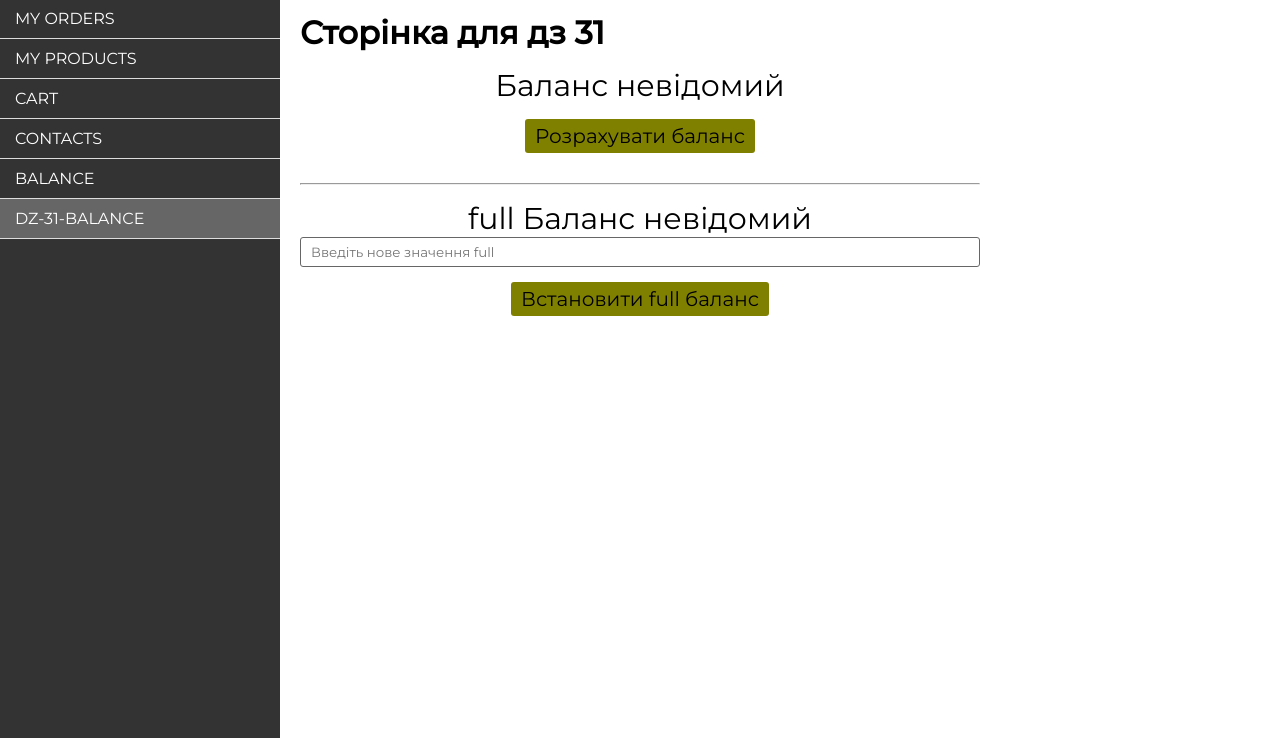
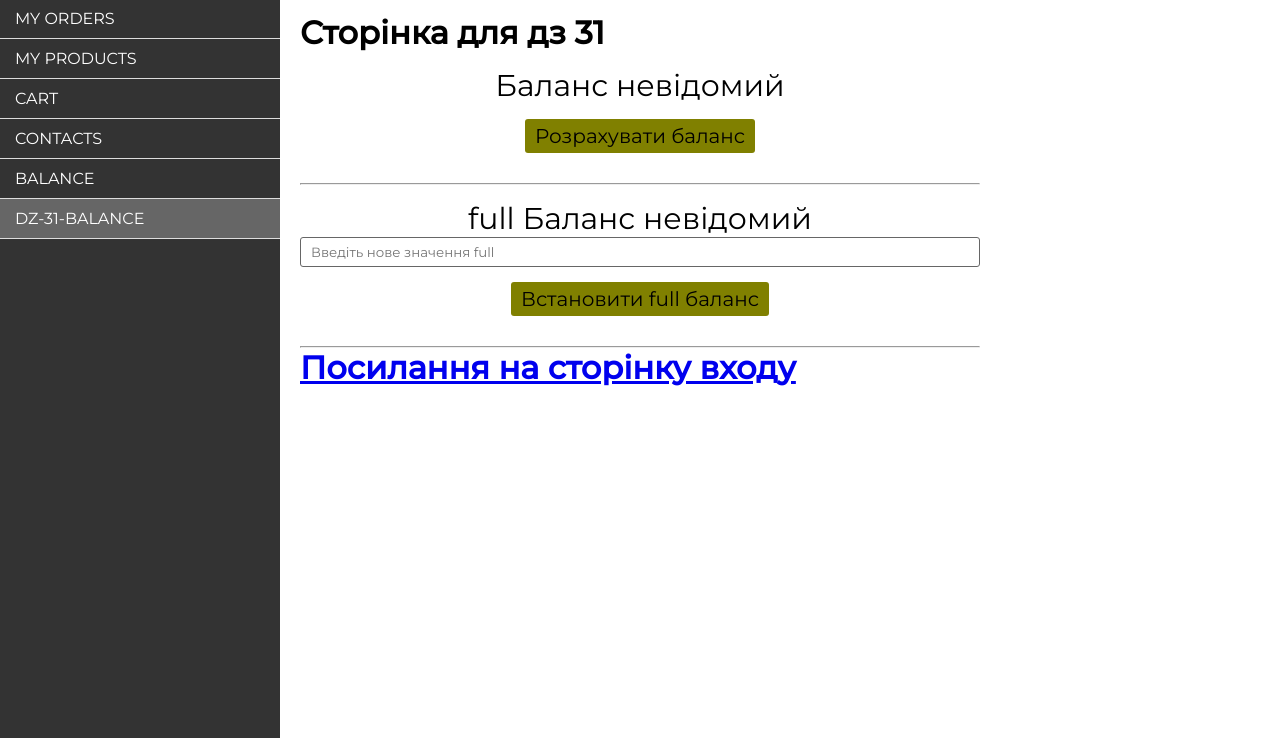
Before and after one commit to SkyrtachVitalii/dz-31, a plain HTML site: page dz31-balance.html in a window 1280 px wide. Shown: the part 62-800 px from the top of the page. Drawn offline with Linux system fonts and the light colour scheme.

Commit message:
first commit

```diff
--- a/dz31-balance.html
+++ b/dz31-balance.html
@@ -51,6 +51,10 @@
         </form>
     </div>
 
+    <hr>
+
+    <h1><a href="login.html">Посилання на сторінку входу</a></h1>
+
     <script type="text/javascript" src="js/dz-31-1.js" language="javascript" defer></script>
     <script type="text/javascript" src="js/dz-31-2.js" language="javascript" defer></script>
 
```
